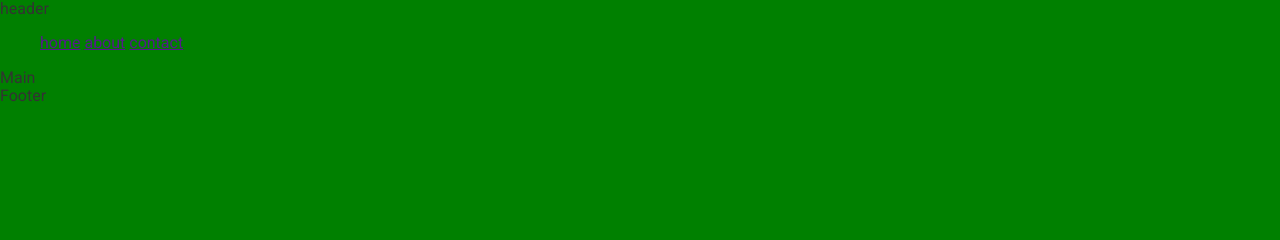
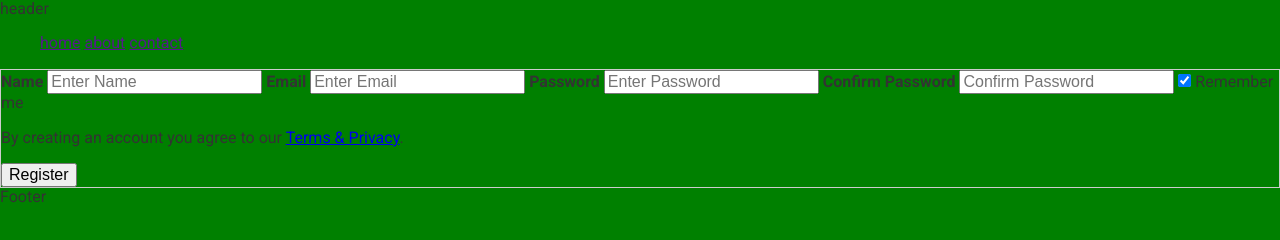
Before and after one commit to rosariotinoco/Team3, a website: page app/index.html in a window 1280 px wide. Drawn offline with nearby package versions, Linux system fonts and the light colour scheme; files that its build step writes are made by us from their sources.

Commit message:
add register form

```diff
--- a/app/index.html
+++ b/app/index.html
@@ -18,7 +18,29 @@
           <a href="">contact</a>
      </ul>
    </nav>
-   <main>Main</main>
+   <main>
+     <form action="/action_page.php" style="border:1px solid #ccc">
+  <div class="container">
+    <label><b>Name</b></label>
+    <input type="text" placeholder="Enter Name" name="name" required>
+
+    <label><b>Email</b></label>
+    <input type="text" placeholder="Enter Email" name="email" required>
+
+    <label><b>Password</b></label>
+    <input type="password" placeholder="Enter Password" name="psw" required>
+
+    <label><b>Confirm Password</b></label>
+    <input type="password" placeholder="Confirm Password" name="psw-confirm" required>
+    <input type="checkbox" checked="checked"> Remember me
+    <p>By creating an account you agree to our <a href="#">Terms & Privacy</a>.</p>
+
+    <div class="clearfix">
+      <button type="submit" class="registerbtn">Register</button>
+    </div>
+  </div>
+</form>
+   </main>
    <footer>Footer</footer>
  </div>
 </body>
```
